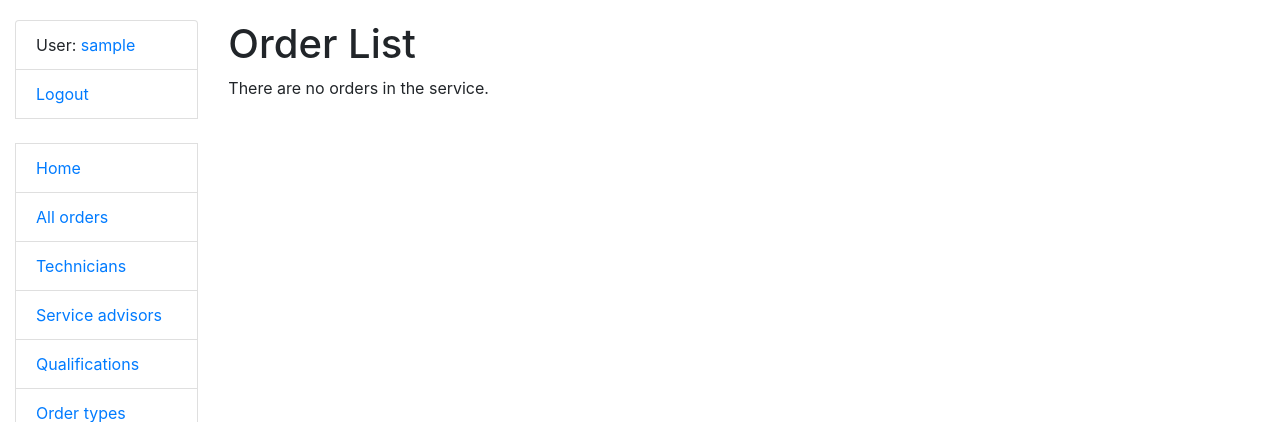
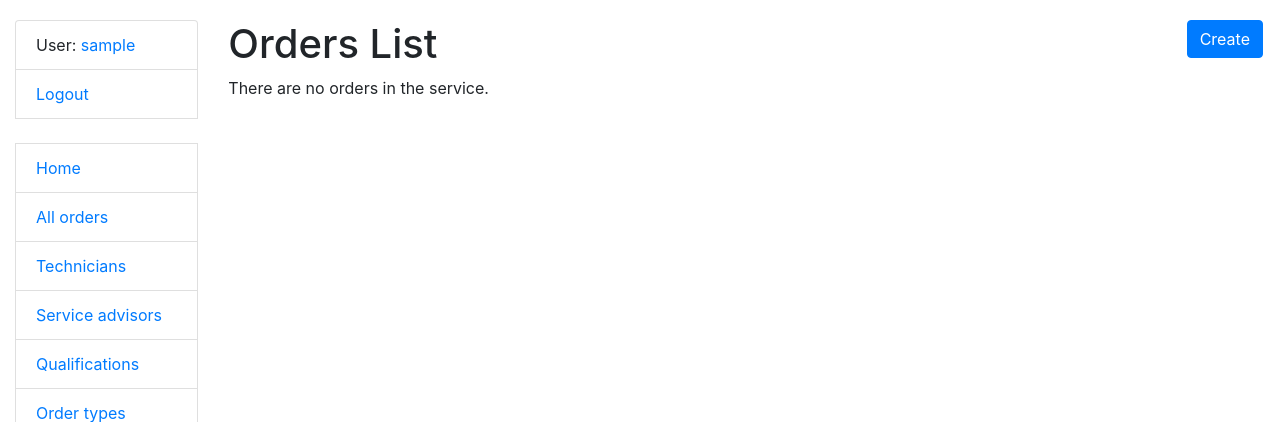
Before and after one commit to JacksonMarch/car_repair_station_service, a Django app: page /orders/ in a window 1280 px wide. Shown: the top 422 px of the page. Run offline with Django 5.2, Linux system fonts and the light colour scheme; the visitor is signed in with stand-in values (Sample User, id 1); data that the repository does not hold is empty; some libraries are stand-ins or nearby versions.

Commit message:
Add create button in Order list

```diff
--- a/templates/autoservice/order_list.html
+++ b/templates/autoservice/order_list.html
@@ -3,10 +3,14 @@
 
 {% block content %}
   <h1>
-    Order List
-{#    <a href="{% url 'autoservice:order-create' %}" class="btn btn-primary link-to-page">#}
-{#      Create#}
-{#    </a>#}
+    {% if is_archive_page %}
+      Orders Archive
+    {% else %}
+      Orders List
+    <a href="{% url 'autoservice:order-create' %}" class="btn btn-primary link-to-page">
+      Create
+    </a>
+    {% endif %}
   </h1>
 {#  <form method="get" action="" class="form-inline">#}
 {#    {{ search_form|crispy }}#}
@@ -26,7 +30,7 @@
       </tr>
     {% for order in order_list %}
       <tr>
-        <td>{{ order.id }}</td>
+        <td><a href="{% url "autoservice:order-detail" pk=order.id %}">{{ order.id }}</a></td>
         <td>{{ order.created_at }}</td>
         <td>{{ order.car_model }} {{ order.car_year }}</td>
         <td>{{ order.client_full_name }}</td>
```
